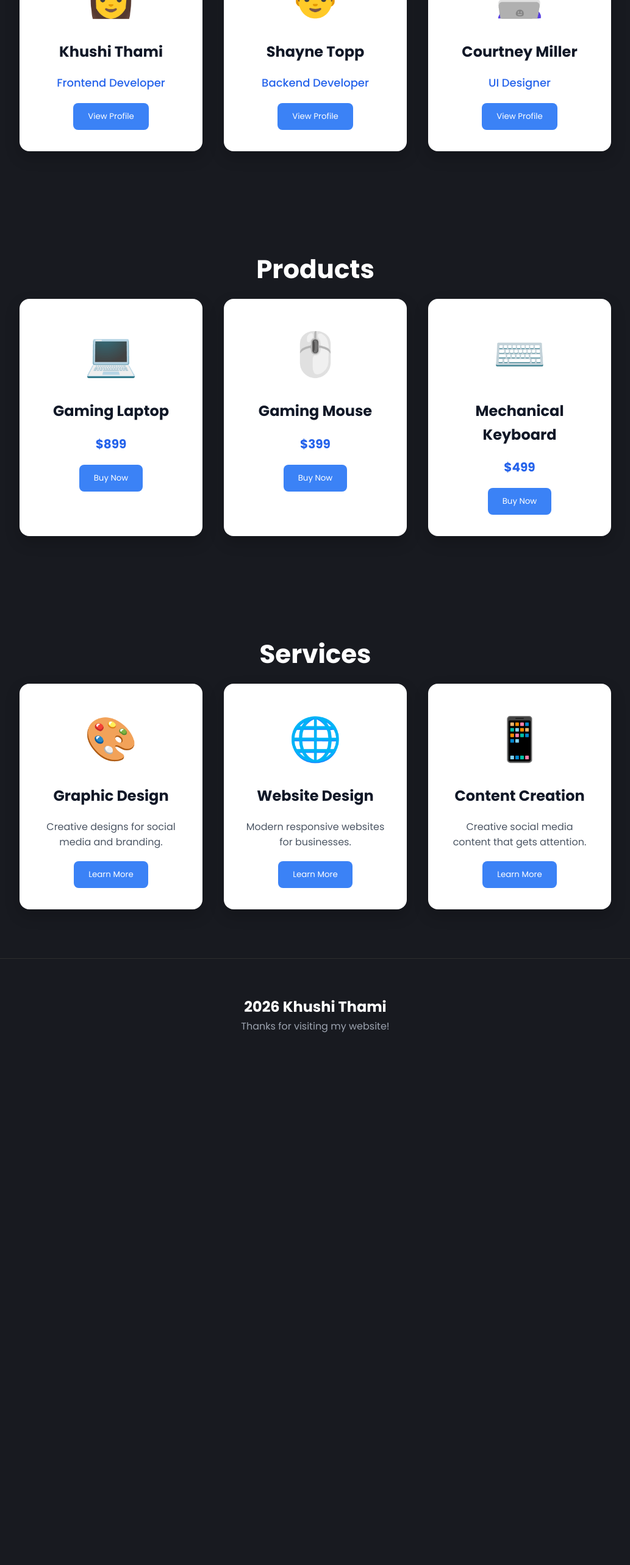
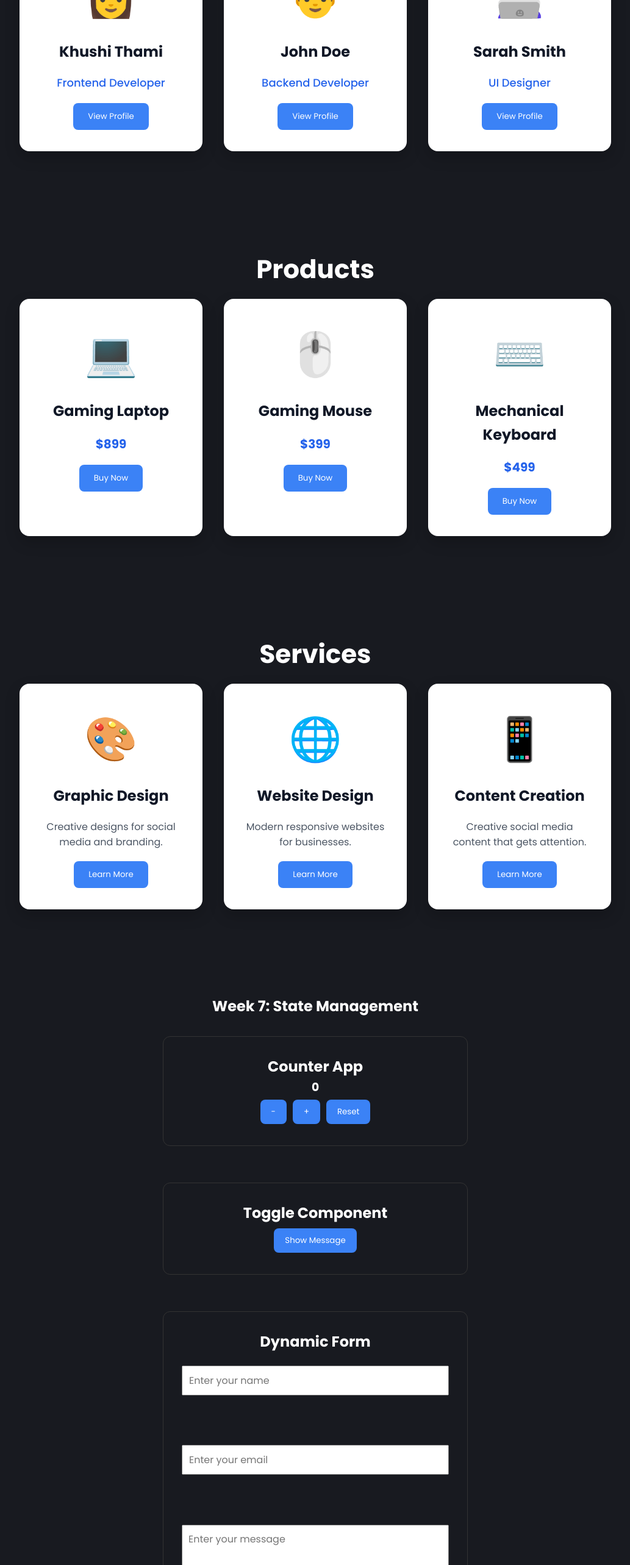
Before and after one commit to khuwu/react-intro, a React (Vite) app: page / in a window 1280 px wide. Shown: the part 1874-4440 px from the top of the page at 61% size, without its empty margins (123-1156 px from the left). Before the commit the page ends 3630 px from the top, so only its background shows below. Built offline with nearby package versions, Linux system fonts and the light colour scheme.

Commit message:
Complete Week 7 state management applications

```diff
--- a/src/App.css
+++ b/src/App.css
@@ -531,3 +531,51 @@ button:hover{
     }
 
 }
+
+/* ===========================
+   Week 7 State Management
+=========================== */
+
+.week7 {
+  padding: 60px 20px;
+  text-align: center;
+}
+
+.week7-card {
+  max-width: 500px;
+  margin: 60px auto;
+  padding: 30px;
+  border-radius: 12px;
+  border: 1px solid #333;
+}
+
+.week7-card:first-of-type {
+  margin-top: 30px;
+}
+
+.week7-card button {
+  margin: 5px;
+  padding: 10px 18px;
+  cursor: pointer;
+}
+
+.week7-card input,
+.week7-card textarea {
+  display: block;
+  width: 100%;
+  box-sizing: border-box;
+  margin: 15px 0;
+  padding: 10px;
+  font-family: inherit;
+  font-size: 16px;
+  letter-spacing: normal;
+}
+
+.week7-card textarea {
+  min-height: 100px;
+  resize: vertical;
+}
+
+.week7-card form {
+  margin-top: 20px;
+}
--- a/src/App.jsx
+++ b/src/App.jsx
@@ -8,8 +8,68 @@ import ProductCard from "./components/ProductCard";
 import ServiceCard from "./components/ServiceCard";
 import Footer from "./components/Footer";
 
+import Counter from "./components/Counter";
+import Toggle from "./components/Toggle";
+import DynamicForm from "./components/DynamicForm";
+
 function App() {
+
+const products = [
+  {
+    emoji: "💻",
+    name: "Gaming Laptop",
+    price: "$899",
+  },
+  {
+    emoji: "🖱️",
+    name: "Gaming Mouse",
+    price: "$399",
+  },
+  {
+    emoji: "⌨️",
+    name: "Mechanical Keyboard",
+    price: "$499",
+  },
+];
+
+const teamMembers = [
+  {
+    emoji: "👩",
+    name: "Khushi Thami",
+    role: "Frontend Developer",
+  },
+  {
+    emoji: "👨",
+    name: "John Doe",
+    role: "Backend Developer",
+  },
+  {
+    emoji: "👩‍💻",
+    name: "Sarah Smith",
+    role: "UI Designer",
+  },
+];
+
+const services = [
+  {
+    emoji: "🎨",
+    title: "Graphic Design",
+    description: "Creative designs for social media and branding.",
+  },
+  {
+    emoji: "🌐",
+    title: "Website Design",
+    description: "Modern responsive websites for businesses.",
+  },
+  {
+    emoji: "📱",
+    title: "Content Creation",
+    description: "Creative social media content that gets attention.",
+  },
+];
+
   return (
+
     <div>
 
       <Navbar />
@@ -30,23 +90,14 @@ function App() {
 
     <div className="team-container">
 
+        {teamMembers.map((member) => (
           <TeamMember
-            emoji="👩"
-            name="Khushi Thami"
-            role="Frontend Developer"
+            key={member.name}
+            emoji={member.emoji}
+            name={member.name}
+            role={member.role}
           />
-
-        <TeamMember
-            emoji="👨"
-            name="Shayne Topp"
-            role="Backend Developer"
-        />
-
-        <TeamMember
-            emoji="👩‍💻"
-            name="Courtney Miller"
-            role="UI Designer"
-        />
+        ))}
 
     </div>
 
@@ -60,23 +111,14 @@ function App() {
 
         <div className="product-container">
 
+          {products.map((product) => (
             <ProductCard
-            emoji="💻"
-            name="Gaming Laptop"
-            price="$899"
+              key={product.name}
+              emoji={product.emoji}
+              name={product.name}
+              price={product.price}
             />
-
-          <ProductCard
-            emoji="🖱️"
-            name="Gaming Mouse"
-            price="$399"
-          />
-
-          <ProductCard
-            emoji="⌨️"
-            name="Mechanical Keyboard"
-            price="$499"
-          />
+        ))}
 
         </div>
 
@@ -90,31 +132,35 @@ function App() {
 
         <div className="service-container">
 
+          {services.map((service) => (
             <ServiceCard
-            emoji="🎨"
-            title="Graphic Design"
-            description="Creative designs for social media and branding."
+              key={service.title}
+              emoji={service.emoji}
+              title={service.title}
+              description={service.description}
             />
-
-          <ServiceCard
-            emoji="🌐"
-            title="Website Design"
-            description="Modern responsive websites for businesses."
-          />
-
-          <ServiceCard
-            emoji="📱"
-            title="Content Creation"
-            description="Creative social media content that gets attention."
-          />
+          ))}
 
         </div>
+
+      </section>
+
+      <section className="week7">
+        <h1>Week 7: State Management</h1>
+
+        <Counter />
+
+        <Toggle />
+
+        <DynamicForm />
 
       </section>
 
       <Footer />
 
     </div>
+
+
   );
 }
 
--- /dev/null
+++ b/src/components/Counter.jsx
@@ -0,0 +1,31 @@
+import { useState } from "react";
+
+function Counter() {
+  const [count, setCount] = useState(0);
+
+  const increase = () => {
+    setCount(count + 1);
+  };
+
+  const decrease = () => {
+    setCount(count - 1);
+  };
+
+  const reset = () => {
+    setCount(0);
+  };
+
+  return (
+    <div className="week7-card">
+      <h2>Counter App</h2>
+
+      <h3>{count}</h3>
+
+      <button onClick={decrease}>-</button>
+      <button onClick={increase}>+</button>
+      <button onClick={reset}>Reset</button>
+    </div>
+  );
+}
+
+export default Counter;
--- /dev/null
+++ b/src/components/DynamicForm.jsx
@@ -0,0 +1,78 @@
+import { useState } from "react";
+
+function DynamicForm() {
+  const [formData, setFormData] = useState({
+    name: "",
+    email: "",
+    message: ""
+  });
+
+  const [submitted, setSubmitted] = useState(false);
+
+  const handleChange = (event) => {
+    const { name, value } = event.target;
+
+    setFormData({
+      ...formData,
+      [name]: value
+    });
+  };
+
+  const handleSubmit = (event) => {
+    event.preventDefault();
+    setSubmitted(true);
+  };
+
+  return (
+    <div className="week7-card">
+      <h2>Dynamic Form</h2>
+
+      <form onSubmit={handleSubmit}>
+        <input
+          type="text"
+          name="name"
+          placeholder="Enter your name"
+          value={formData.name}
+          onChange={handleChange}
+        />
+
+        <br />
+        <br />
+
+        <input
+          type="email"
+          name="email"
+          placeholder="Enter your email"
+          value={formData.email}
+          onChange={handleChange}
+        />
+
+        <br />
+        <br />
+
+        <textarea
+          name="message"
+          placeholder="Enter your message"
+          value={formData.message}
+          onChange={handleChange}
+        />
+
+        <br />
+        <br />
+
+        <button type="submit">Submit</button>
+      </form>
+
+      {submitted && (
+        <div>
+          <h3>Your Information</h3>
+          <p>Name: {formData.name}</p>
+          <p>Email: {formData.email}</p>
+          <p>Message: {formData.message}</p>
+        </div>
+      )}
+    </div>
+  );
+}
+
+export default DynamicForm;
--- a/src/components/ServiceCard.jsx
+++ b/src/components/ServiceCard.jsx
@@ -1,13 +1,13 @@
-function ServiceCard(props){
+function ServiceCard({emoji, title, description}){
     return(
         <div className="service-card">
 
             <div className="service-emoji">
-                {props.emoji}
+                {emoji}
             </div>
 
-        <h2>{props.title}</h2>
-        <p>{props.description}</p>
+        <h2>{title}</h2>
+        <p>{description}</p>
 
         <button>Learn More</button>
 
--- /dev/null
+++ b/src/components/Toggle.jsx
@@ -0,0 +1,25 @@
+import { useState } from "react";
+
+function Toggle() {
+  const [showMessage, setShowMessage] = useState(false);
+
+  const handleToggle = () => {
+    setShowMessage(!showMessage);
+  };
+
+  return (
+    <div className="week7-card">
+      <h2>Toggle Component</h2>
+
+      <button onClick={handleToggle}>
+        {showMessage ? "Hide Message" : "Show Message"}
+      </button>
+
+      {showMessage && (
+        <p>This message is now visible!</p>
+      )}
+    </div>
+  );
+}
+
+export default Toggle;
```
Lines whose indentation alone changed are shown as unchanged.
